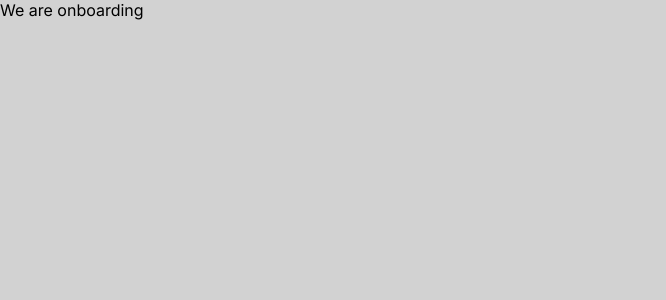
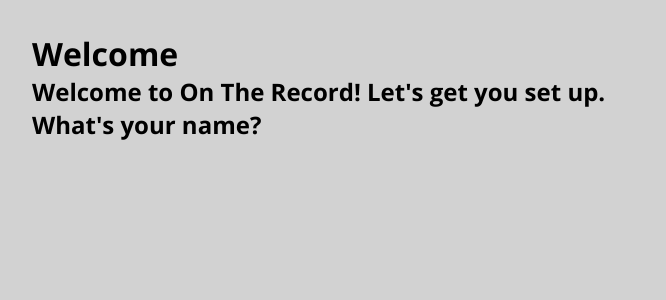
Before and after one commit to liamcr/on-the-record, a Next.js app: page /onboarding in a window 1280 px wide. Shown: the top 300 px of the page, without its empty margins (0-666 px from the left). Built offline with nearby package versions, Linux system fonts and the light colour scheme.

Commit message:
WIP onboarding page

```diff
--- /dev/null
+++ b/app/onboarding/page.module.css
@@ -0,0 +1,3 @@
+.pageContainer {
+  padding: 2rem;
+}
--- a/app/onboarding/page.tsx
+++ b/app/onboarding/page.tsx
@@ -1,5 +1,17 @@
 import React from "react";
 
+import styles from "./page.module.css";
+import Heading from "../../components/Heading/Heading";
+
 export default function Onboarding() {
-  return <div>We are onboarding</div>;
+  return (
+    <div className={styles.pageContainer}>
+      <Heading component="h1" content="Welcome" />
+      <Heading
+        component="h2"
+        content="Welcome to On The Record! Let's get you set up."
+      />
+      <Heading component="h2" content="What's your name?" />
+    </div>
+  );
 }
```
